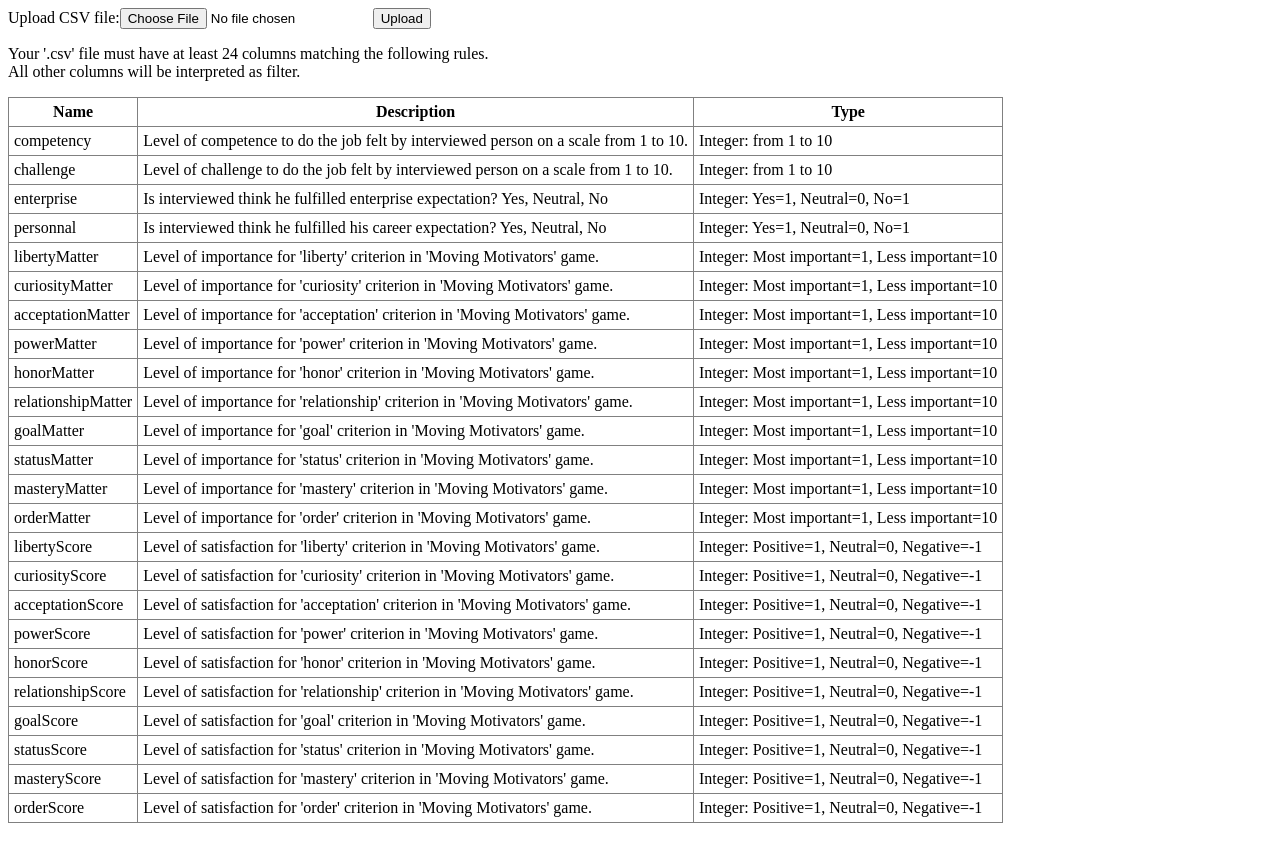
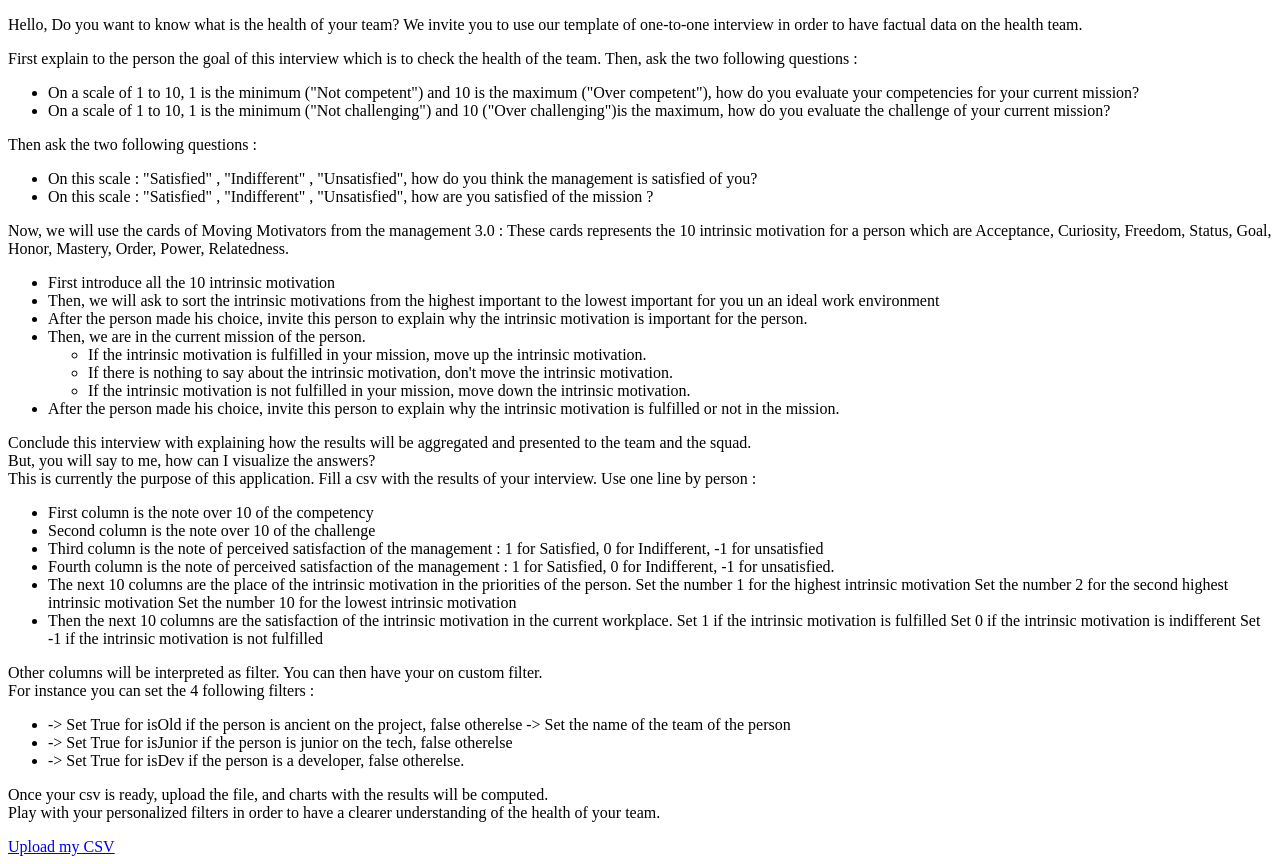
Before and after one commit to Lokymil/team_health_check, a React (Create React App) app: page / in a window 1280 px wide. Before the commit this address led to /load. Before the commit the page ends 831 px from the top, so only its background shows below. Built offline with nearby package versions, Linux system fonts and the light colour scheme.

Commit message:
Add some explanation

```diff
--- a/src/App.js
+++ b/src/App.js
@@ -1,8 +1,9 @@
 import React, { useState } from "react";
-import { BrowserRouter, Route, Redirect } from "react-router-dom";
+import { BrowserRouter, Route } from "react-router-dom";
 import Uploader from "./components/upload/Uploader";
 import Graph from "./components/graph/Graph";
 import { FileContext } from "./context/FileContext";
+import Home from "./components/home/Home";
 
 const App = () => {
   const [fileData, setFileData] = useState([]);
@@ -10,10 +11,8 @@ const App = () => {
   return (
     <FileContext.Provider value={{ fileData, setFileData }}>
       <BrowserRouter>
-        <Route exact path="/">
-          <Redirect to="/load" />
-        </Route>
-        <Route path="/load" component={Uploader} />
+        <Route exact path="/" component={Home} />
+        <Route path="/upload" component={Uploader} />
         <Route path="/visualize" component={Graph} />
       </BrowserRouter>
     </FileContext.Provider>
--- /dev/null
+++ b/src/components/home/Home.js
@@ -0,0 +1,139 @@
+import React from "react";
+import { Link } from "react-router-dom";
+
+const Home = () => (
+  <article>
+    <p>
+      Hello, Do you want to know what is the health of your team? We invite you
+      to use our template of one-to-one interview in order to have factual data
+      on the health team.
+    </p>
+    <p>
+      First explain to the person the goal of this interview which is to check
+      the health of the team. Then, ask the two following questions :
+      <ul>
+        <li>
+          On a scale of 1 to 10, 1 is the minimum ("Not competent") and 10 is
+          the maximum ("Over competent"), how do you evaluate your competencies
+          for your current mission?
+        </li>
+        <li>
+          On a scale of 1 to 10, 1 is the minimum ("Not challenging") and 10
+          ("Over challenging")is the maximum, how do you evaluate the challenge
+          of your current mission?
+        </li>
+      </ul>
+    </p>
+    <p>
+      Then ask the two following questions :
+      <ul>
+        <li>
+          On this scale : "Satisfied" , "Indifferent" , "Unsatisfied", how do
+          you think the management is satisfied of you?
+        </li>
+        <li>
+          On this scale : "Satisfied" , "Indifferent" , "Unsatisfied", how are
+          you satisfied of the mission ?
+        </li>
+      </ul>
+    </p>
+    <p>
+      Now, we will use the cards of Moving Motivators from the management 3.0 :
+      These cards represents the 10 intrinsic motivation for a person which are
+      Acceptance, Curiosity, Freedom, Status, Goal, Honor, Mastery, Order,
+      Power, Relatedness.
+      <ul>
+        <li>First introduce all the 10 intrinsic motivation</li>
+        <li>
+          Then, we will ask to sort the intrinsic motivations from the highest
+          important to the lowest important for you un an ideal work environment
+        </li>
+        <li>
+          After the person made his choice, invite this person to explain why
+          the intrinsic motivation is important for the person.
+        </li>
+        <li>
+          Then, we are in the current mission of the person.
+          <ul>
+            <li>
+              If the intrinsic motivation is fulfilled in your mission, move up
+              the intrinsic motivation.
+            </li>
+            <li>
+              If there is nothing to say about the intrinsic motivation, don't
+              move the intrinsic motivation.
+            </li>
+            <li>
+              If the intrinsic motivation is not fulfilled in your mission, move
+              down the intrinsic motivation.
+            </li>
+          </ul>
+        </li>
+        <li>
+          After the person made his choice, invite this person to explain why
+          the intrinsic motivation is fulfilled or not in the mission.
+        </li>
+      </ul>
+    </p>
+    <p>
+      Conclude this interview with explaining how the results will be aggregated
+      and presented to the team and the squad.
+      <br />
+      But, you will say to me, how can I visualize the answers?
+      <br />
+      This is currently the purpose of this application. Fill a csv with the
+      results of your interview. Use one line by person :
+      <ul>
+        <li>First column is the note over 10 of the competency</li>
+        <li>Second column is the note over 10 of the challenge</li>
+        <li>
+          Third column is the note of perceived satisfaction of the management :
+          1 for Satisfied, 0 for Indifferent, -1 for unsatisfied
+        </li>
+        <li>
+          Fourth column is the note of perceived satisfaction of the management
+          : 1 for Satisfied, 0 for Indifferent, -1 for unsatisfied.
+        </li>
+        <li>
+          The next 10 columns are the place of the intrinsic motivation in the
+          priorities of the person. Set the number 1 for the highest intrinsic
+          motivation Set the number 2 for the second highest intrinsic
+          motivation Set the number 10 for the lowest intrinsic motivation
+        </li>
+        <li>
+          Then the next 10 columns are the satisfaction of the intrinsic
+          motivation in the current workplace. Set 1 if the intrinsic motivation
+          is fulfilled Set 0 if the intrinsic motivation is indifferent Set -1
+          if the intrinsic motivation is not fulfilled
+        </li>
+      </ul>
+    </p>
+    <p>
+      Other columns will be interpreted as filter. You can then have your on
+      custom filter.
+      <br />
+      For instance you can set the 4 following filters :
+      <ul>
+        <li>
+          -> Set True for isOld if the person is ancient on the project, false
+          otherelse -> Set the name of the team of the person
+        </li>
+        <li>
+          -> Set True for isJunior if the person is junior on the tech, false
+          otherelse
+        </li>
+        <li>
+          -> Set True for isDev if the person is a developer, false otherelse.
+        </li>
+      </ul>
+      Once your csv is ready, upload the file, and charts with the results will
+      be computed.
+      <br />
+      Play with your personalized filters in order to have a clearer
+      understanding of the health of your team.
+    </p>
+    <Link to="/upload">Upload my CSV</Link>
+  </article>
+);
+
+export default Home;
```
